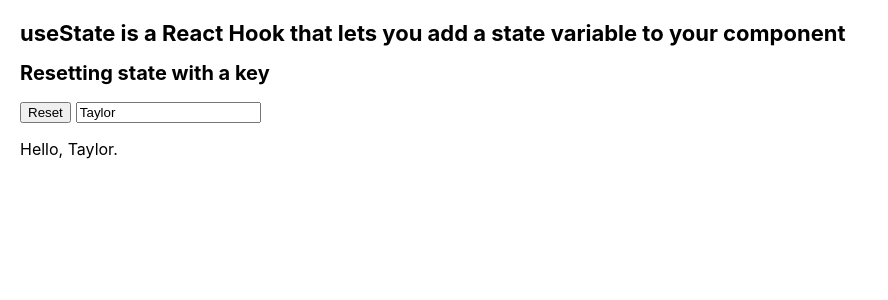
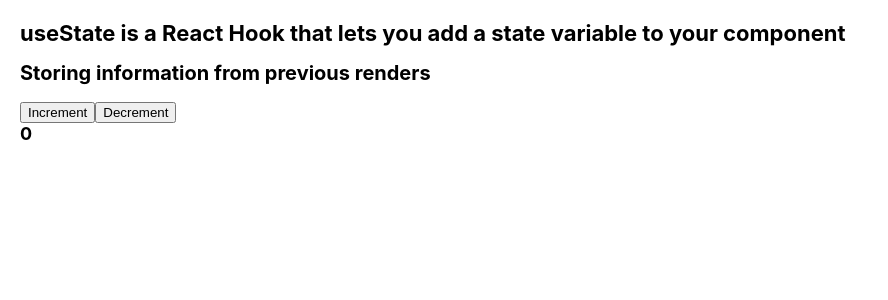
Before and after one commit to VladimirovMario/Sandbox, a React (Create React App) app in the folder 01. React documentation/03. API Reference/01. Hooks/: page / in a window 1280 px wide. Shown: the top 300 px of the page, without its empty margins (0-888 px from the left). Built offline with nearby package versions, Linux system fonts and the light colour scheme.

Commit message:
Storing information from previous renders

```diff
--- /dev/null
+++ b/01. React documentation/03. API Reference/01. Hooks/src/components/UseState/StoringInformationFromPreviousRenders/CountLabel.js
@@ -0,0 +1,18 @@
+import { useState } from 'react';
+
+export default function CountLabel({ count }) {
+  const [prevCount, setPrevCount] = useState(count);
+  const [trend, setTrend] = useState('');
+
+  if (prevCount !== count) {
+    setPrevCount(count);
+    setTrend(count > prevCount ? 'increasing' : 'decreasing');
+  }
+
+  return (
+    <>
+      <h3>{count}</h3>
+      {trend && <p>The count is {trend}</p>}
+    </>
+  );
+}
--- /dev/null
+++ b/01. React documentation/03. API Reference/01. Hooks/src/components/UseState/StoringInformationFromPreviousRenders/StoringInformationFromPreviousRenders.js
@@ -0,0 +1,23 @@
+import { useState } from 'react';
+import CountLabel from './CountLabel';
+
+export default function StoringInformationFromPreviousRenders() {
+  return (
+    <>
+      <h2>Storing information from previous renders</h2>
+      <App />
+    </>
+  );
+}
+
+function App() {
+  const [count, setCount] = useState(0);
+
+  return (
+    <>
+      <button onClick={() => setCount(count + 1)}>Increment</button>
+      <button onClick={() => setCount(count - 1)}>Decrement</button>
+      <CountLabel count={count} />
+    </>
+  );
+}
--- a/01. React documentation/03. API Reference/01. Hooks/src/components/UseState/UseState.js
+++ b/01. React documentation/03. API Reference/01. Hooks/src/components/UseState/UseState.js
@@ -1,4 +1,5 @@
-import ResettingStateWithAKey from './ResettingStateWithAKey/ResettingStateWithAKey';
+import StoringInformationFromPreviousRenders from './StoringInformationFromPreviousRenders/StoringInformationFromPreviousRenders';
+// import ResettingStateWithAKey from './ResettingStateWithAKey/ResettingStateWithAKey';
 // import InitializerFunction from './InitializerFunction/InitializerFunction';
 // import ListExample from './ListExample/ListExample';
 // import FormExampleWithNestedObject from './FormExampleWithNestedObject/FormExampleWithNestedObject';
@@ -17,7 +18,8 @@ export default function UseState() {
         useState is a React Hook that lets you add a state variable to your
         component
       </h1>
-      <ResettingStateWithAKey />
+      <StoringInformationFromPreviousRenders />
+      {/* <ResettingStateWithAKey /> */}
       {/* <InitializerFunction /> */}
       {/* <ListExample /> */}
       {/* <FormExampleWithNestedObject /> */}
```
